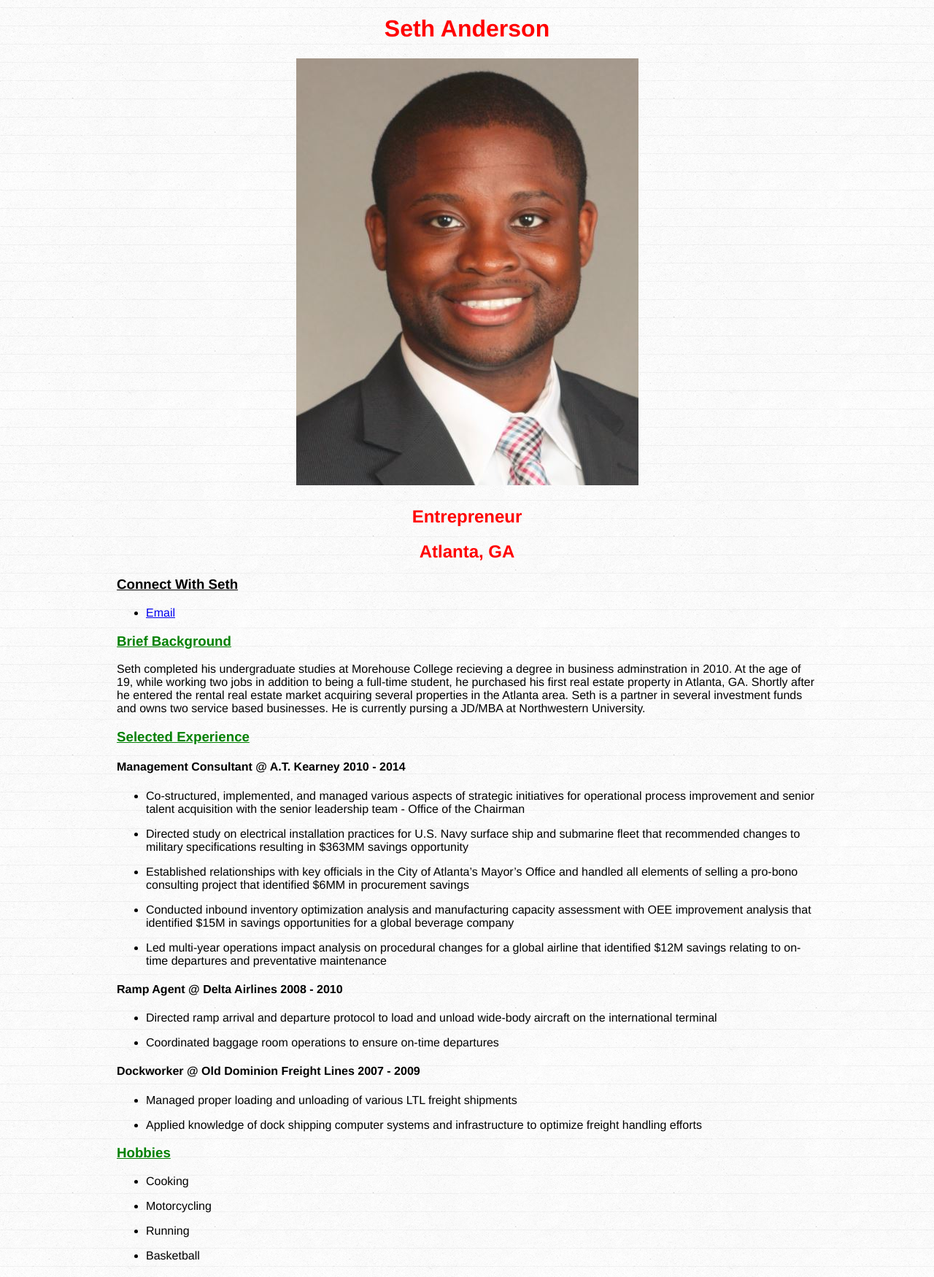
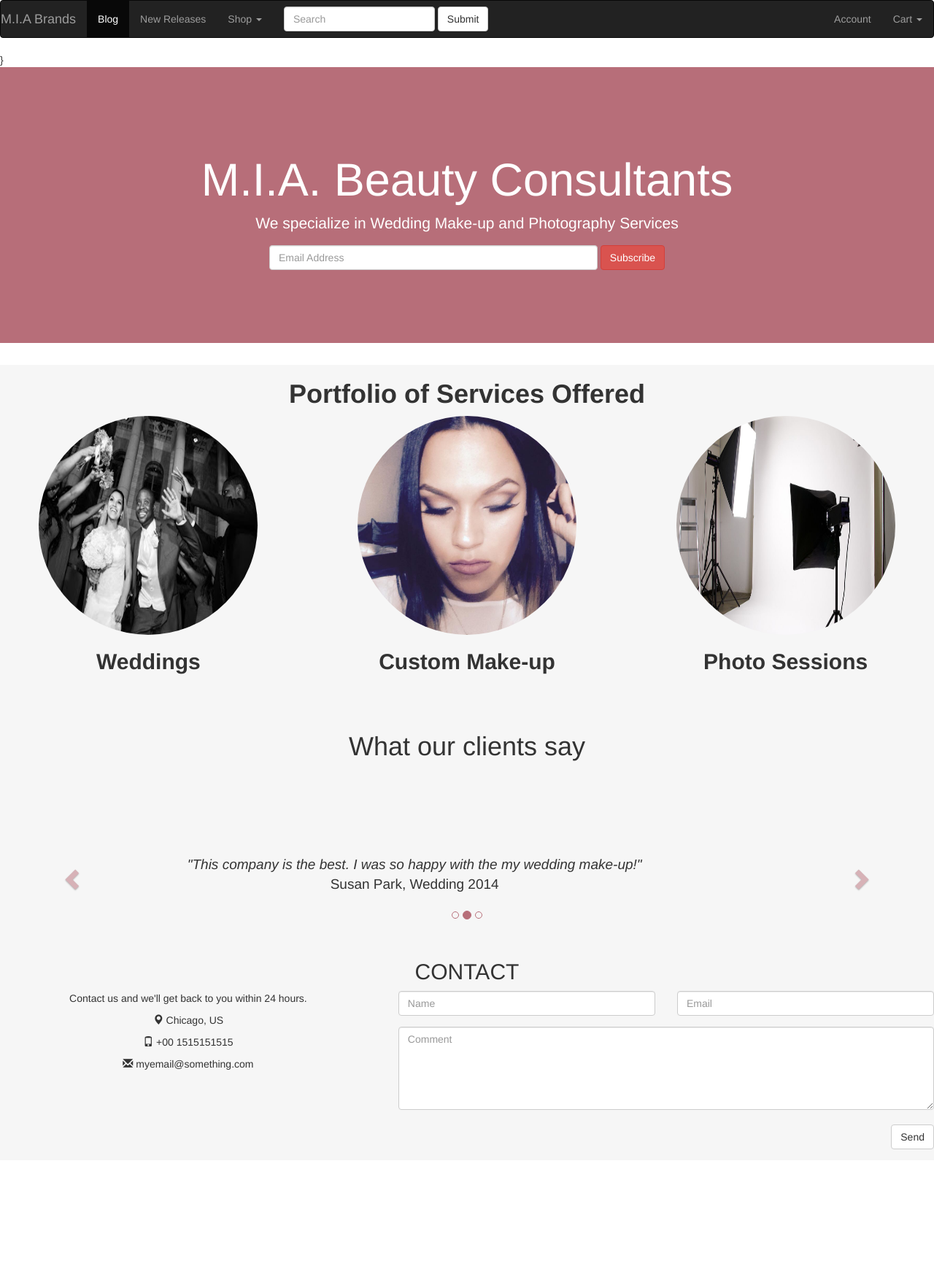
Before and after one commit to sanderson2017/sanderson2017.github.io, a plain HTML site: page index.html in a window 1280 px wide. Shown: the whole page at 73% size. After the commit the page ends 1590 px from the top, so only its background shows below. Drawn offline with nearby package versions, Linux system fonts and the light colour scheme.

Commit message:
Week 2 Marketing Site HW
built off bootstrap link v1

```diff
--- a/index.html
+++ b/index.html
@@ -1,84 +1,217 @@
 <!DOCTYPE html>
 <html>
 <head>
-  <title>About Seth</title>
+  <title>MIA Cosmetics</title>
   <meta charset="UTF-8">
-  <link rel="stylesheet" type="text/css" href="style.css">
-  <script src="http://ajax.googleapis.com/ajax/libs/jquery/2.1.4/jquery.min.js"></script>
+  <meta name="viewport" content="width=device-width, initial-scale=1">
+  <link rel="stylesheet" href="http://maxcdn.bootstrapcdn.com/bootstrap/3.2.0/css/bootstrap.min.css">
+  <script src="http://ajax.googleapis.com/ajax/libs/jquery/1.11.1/jquery.min.js"></script>
+  <script src="http://maxcdn.bootstrapcdn.com/bootstrap/3.2.0/js/bootstrap.min.js"></script>
 </head>
 <body>
-  <div id="wrapper">
-    <h1>Seth Anderson</h1>
-    <h1>
-      <img src="Seth2.jpg">
-    </h1>
-    <h2>Entrepreneur</h2>
-    <h2>Atlanta, GA</h2>
-    <div>
-      <h3>Connect With Seth</h3>
-      <ul>
-        <li><a href="mailto:sanderson2017@kellogg.northwestern.edu">Email</a></li>
-           </ul>
-    </div>
-    <div>
-      <h3 id="summary">Brief Background</h3>
-      <p>
-        Seth completed his undergraduate studies at Morehouse College recieving a degree in business adminstration in 2010. At the age of 19, while working two jobs in addition to being a full-time student, he purchased his first real estate property in Atlanta, GA. Shortly after he entered the rental real estate market acquiring several properties in the Atlanta area. Seth is a partner in several investment funds and owns two service based businesses. He is currently pursing a JD/MBA at Northwestern University.
-      </p>
-    </div>
-    <div>
-      <h3 id="summary">Selected Experience</h3>
-      <div>
-        <h4>Management Consultant @ A.T. Kearney 2010 - 2014</h4>
-        <ul>
-        <li>Co-structured, implemented, and managed various aspects of strategic initiatives for operational process improvement and senior talent acquisition with the senior leadership team - Office of the Chairman</li>
-        </ul>
-      <div>
-      <ul>
-        <li> Directed study on electrical installation practices for U.S. Navy surface ship and submarine fleet that recommended changes to military specifications resulting in $363MM savings opportunity</li>
-          </ul>
-      <div>
-      <ul>
-        <li> Established relationships with key officials in the City of Atlanta’s Mayor’s Office and handled all elements of selling a pro-bono consulting project that identified $6MM in procurement savings</li>
-          </ul>
-      <div>
-      <ul>
-        <li>Conducted inbound inventory optimization analysis and manufacturing capacity assessment with OEE improvement analysis that identified $15M in savings opportunities for a global beverage company</li>
-          </ul>
-      <div>
-      <ul>
-        <li>Led multi-year operations impact analysis on procedural changes for a global airline that identified $12M savings relating to on-time departures and preventative maintenance</li>
-          </ul>
-      </div>
-      <div>
-        <h4>Ramp Agent @ Delta Airlines 2008 - 2010</h4>
-        <ul>
-        <li>Directed ramp arrival and departure protocol to load and unload wide-body aircraft on the international terminal</li>
-        </ul>
-      <div>
-      <ul>
-        <li>Coordinated baggage room operations to ensure on-time departures</li>
-          </ul>
-    </div>
-    <div>
-      <div>
-        <h4>Dockworker @ Old Dominion Freight Lines 2007 - 2009</h4>
-        <ul>
-        <li>Managed proper loading and unloading of various LTL freight shipments</li>
-        </ul>
-      <div>
-      <ul>
-        <li>Applied knowledge of dock shipping computer systems and infrastructure to optimize freight handling efforts</li>
-          </ul>
+  <nav class="navbar navbar-inverse">
+  <div class="container-fluid">
+    <!-- Brand and toggle get grouped for better mobile display -->
+    <div class="navbar-header">
+      <button type="button" class="navbar-toggle collapsed" data-toggle="collapse" data-target="#bs-example-navbar-collapse-1" aria-expanded="false">
+        <span class="sr-only">Toggle navigation</span>
+        <span class="icon-bar"></span>
+        <span class="icon-bar"></span>
+        <span class="icon-bar"></span>
+      </button>
+      <a class="navbar-brand" href="#">M.I.A Brands</a>
     </div>
 
-      <h3 class="unicorns">Hobbies</h3>
-      <ul><li>Cooking</li></ul>
-        <ul><li>Motorcycling</li></ul>
-        <ul><li>Running</li></ul>
-        <ul><li>Basketball</li> </ul>
+    <!-- Collect the nav links, forms, and other content for toggling -->
+    <div class="collapse navbar-collapse" id="bs-example-navbar-collapse-1">
+      <ul class="nav navbar-nav">
+        <li class="active"><a href="#">Blog <span class="sr-only">(current)</span></a></li>
+        <li><a href="#">New Releases</a></li>
+        <li class="dropdown">
+          <a href="#" class="dropdown-toggle" data-toggle="dropdown" role="button" aria-haspopup="true" aria-expanded="false">Shop <span class="caret"></span></a>
+          <ul class="dropdown-menu">
+            <li><a href="#">Colors</a></li>
+            <li><a href="#">Product Type</a></li>
+            <li><a href="#">Price</a></li>
+            <li role="separator" class="divider"></li>
+            <li><a href="#">Trending</a></li>
+            <li role="separator" class="divider"></li>
+            <li><a href="#">Inez's Weekly Picks</a></li>
+          </ul>
+        </li>
       </ul>
+      <form class="navbar-form navbar-left" role="search">
+        <div class="form-group">
+          <input type="text" class="form-control" placeholder="Search">
+        </div>
+        <button type="submit" class="btn btn-default">Submit</button>
+      </form>
+      <ul class="nav navbar-nav navbar-right">
+        <li><a href="#">Account</a></li>
+        <li class="dropdown">
+          <a href="#" class="dropdown-toggle" data-toggle="dropdown" role="button" aria-haspopup="true" aria-expanded="false">Cart <span class="caret"></span></a>
+          <ul class="dropdown-menu">
+            <li><a href="#">Cart</a></li>
+            <li><a href="#">Saved Items</a></li>
+            <li><a href="#">Wish List</a></li>
+            <li role="separator" class="divider"></li>
+            <li><a href="#">Chat with Agent</a></li>
+          </ul>
+        </li>
+      </ul>
+    </div><!-- /.navbar-collapse -->
+  </div><!-- /.container-fluid -->
+</nav>
+
+ <style>
+  .jumbotron {
+      background-color: #B76E79;
+      color: #fff;
+      padding: 100px 25px;
+  }
+  .bg-grey {
+      background-color: #f6f6f6;
+  }
+  .container-fluid {
+      padding: 0px 0px;
+  }
+
+   .container{
+      padding: 50px 50px;
+   }
+  .logo-small {
+      color: #B76E79;
+      font-size: 50px;
+  }
+  .logo {
+      color: #B76E79;
+      font-size: 200px;
+  }
+  .carousel-control.right, .carousel-control.left {
+    background-image: none;
+    color: #B76E79;
+}
+
+.carousel-indicators li {
+    border-color: #B76E79;
+}
+
+.carousel-indicators li.active {
+    background-color: #B76E79;
+}
+
+.item h4 {
+    font-size: 19px;
+    line-height: 1.375em;
+    font-weight: 400;
+    font-style: italic;
+    margin: 70px 0;
+}
+
+.item span {
+    font-style: normal;
+}
+
+  </style>
+}
+
+<div class="jumbotron text-center">
+  <h1>M.I.A. Beauty Consultants</h1>
+  <p>We specialize in Wedding Make-up and Photography Services</p>
+  <form class="form-inline">
+    <input type="email" class="form-control" size="50" placeholder="Email Address" required>
+    <button type="button" class="btn btn-danger">Subscribe</button>
+  </form>
+</div>
+
+
+
+<div class="container-fluid text-center bg-grey">
+  <h1><strong>Portfolio of Services Offered</strong></h1>
+    <div class="row text-center">
+    <div class="col-md-4">
+
+        <img src="wedding1.jpg" class= "img-circle" alt="Weddings" width="300" height="300">
+        <h2><strong>Weddings</strong></h2>
+
+    </div>
+    <div class="col-md-4">
+
+        <img src="makeup1.jpg" class= "img-circle" alt="Make-up" width="300" height="300">
+        <h2><strong>Custom Make-up</strong></h2>
+
+    </div>
+    <div class="col-md-4">
+
+        <img src="photoshoot.jpg" class= "img-circle" alt="Photography" width="300" height="300">
+        <h2><strong>Photo Sessions</strong></h2>
+
+    </div>
+</div>
+<div class="container text-center bg-white">
+    <h1>What our clients say</h1>
+</div>
+
+<div id="myCarousel" class="carousel slide text-center" data-ride="carousel">
+  <!-- Indicators -->
+  <ol class="carousel-indicators">
+    <li data-target="#myCarousel" data-slide-to="0" class="active"></li>
+    <li data-target="#myCarousel" data-slide-to="1"></li>
+    <li data-target="#myCarousel" data-slide-to="2"></li>
+  </ol>
+
+  <!-- Wrapper for slides -->
+  <div class="carousel-inner" role="listbox">
+    <div class="item active">
+    <h4>"This company is the best. I was so happy with the my wedding make-up!"<br><span style="font-style:normal;">Susan Park, Wedding 2014</span></h4>
+    </div>
+    <div class="item">
+      <h4>"One word... WOW!!"<br><span style="font-style:normal;">Jane Doe, Bridesmaid</span></h4>
+    </div>
+    <div class="item">
+      <h4>"Could I... BE any more happy with this company?"<br><span style="font-style:normal;">Christan Bing, Actor</span></h4>
     </div>
   </div>
+
+  <!-- Left and right controls -->
+  <a class="left carousel-control" href="#myCarousel" role="button" data-slide="prev">
+    <span class="glyphicon glyphicon-chevron-left" aria-hidden="true"></span>
+    <span class="sr-only">Previous</span>
+  </a>
+  <a class="right carousel-control" href="#myCarousel" role="button" data-slide="next">
+    <span class="glyphicon glyphicon-chevron-right" aria-hidden="true"></span>
+    <span class="sr-only">Next</span>
+  </a>
+</div>
+
+<div class="container-fluid bg-grey">
+  <h2 class="text-center">CONTACT</h2>
+  <div class="row">
+    <div class="col-md-5">
+      <p>Contact us and we'll get back to you within 24 hours.</p>
+      <p><span class="glyphicon glyphicon-map-marker"></span> Chicago, US</p>
+      <p><span class="glyphicon glyphicon-phone"></span> +00 1515151515</p>
+      <p><span class="glyphicon glyphicon-envelope"></span> myemail@something.com</p>
+    </div>
+    <div class="col-md-7">
+      <div class="row">
+        <div class="col-md-6 form-group">
+          <input class="form-control" id="name" name="name" placeholder="Name" type="text" required>
+        </div>
+        <div class="col-md-6 form-group">
+          <input class="form-control" id="email" name="email" placeholder="Email" type="email" required>
+        </div>
+      </div>
+      <textarea class="form-control" id="comments" name="comments" placeholder="Comment" rows="5"></textarea><br>
+      <div class="row">
+        <div class="col-md-12 form-group">
+          <button class="btn btn-default pull-right" type="submit">Send</button>
+        </div>
+      </div>
+    </div>
+  </div>
+</div>
+
+ </div>
 </body>
 </html>
```
Also changed, not shown: week1hw.html (added, +84 -0 lines), makeup1.jpg (added), photoshoot.jpg (added), wedding1.JPG (added).
